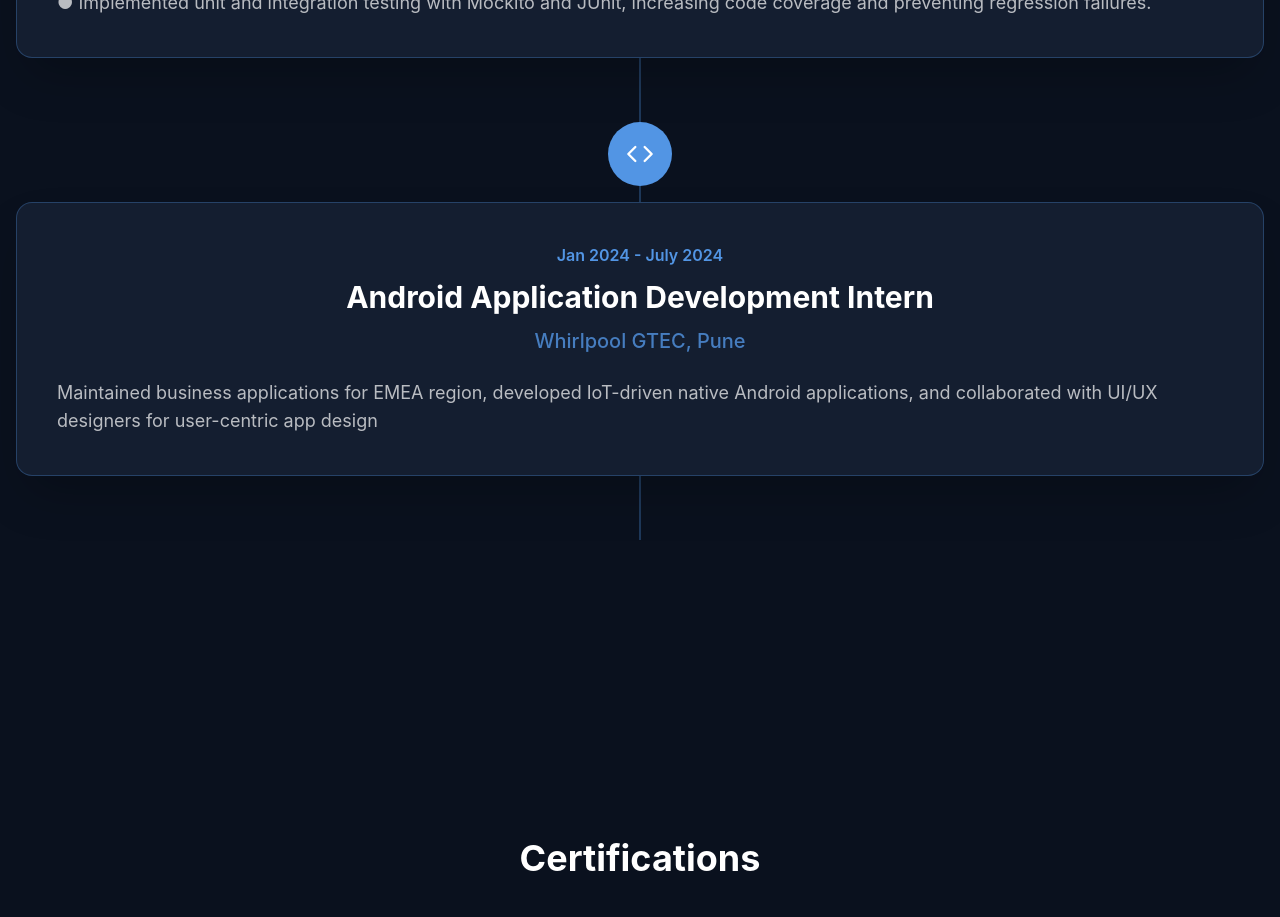
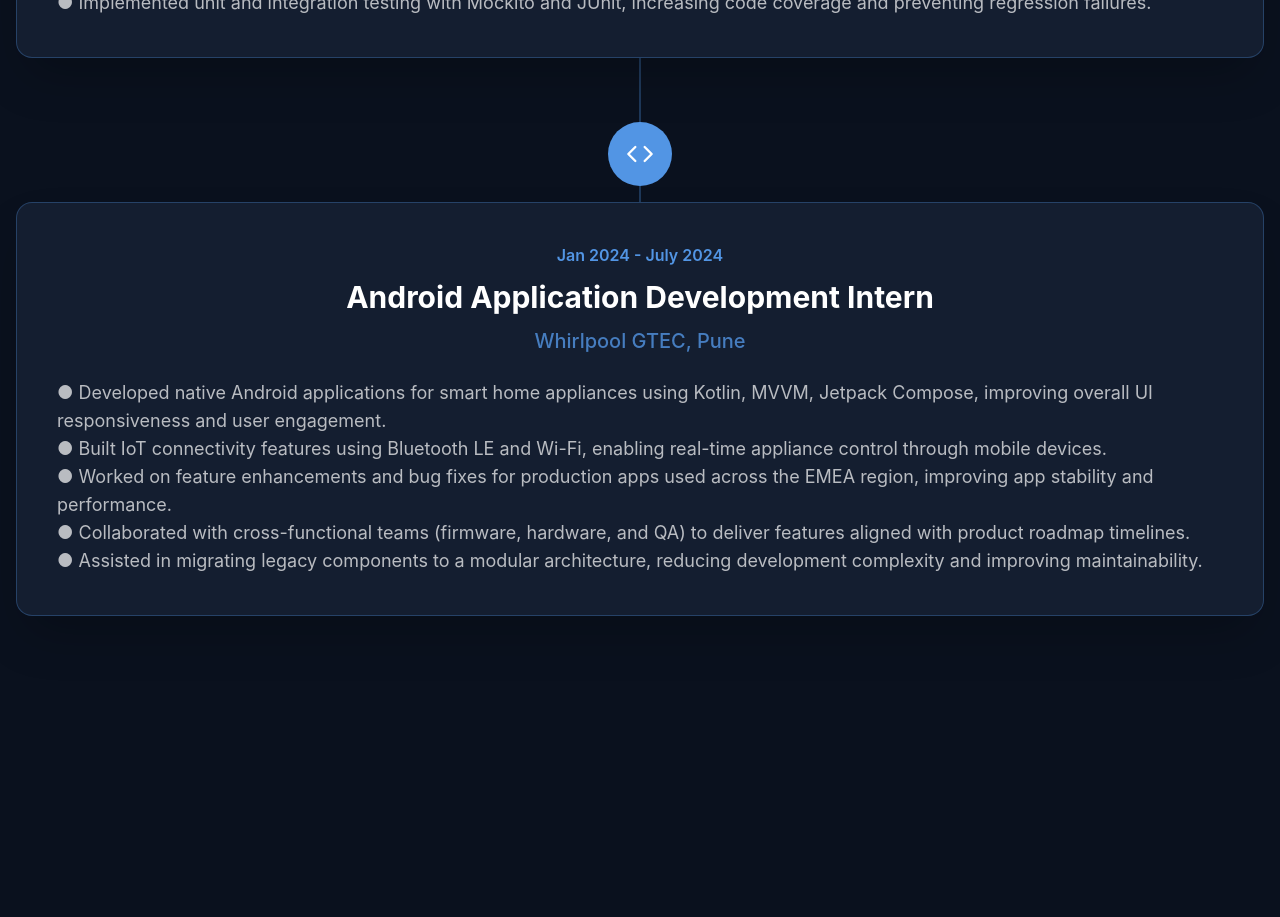
Before and after one commit to snehayadnik/Portfolio-Website, a React (Vite) app: page / in a window 1280 px wide. Shown: the part 3060-3977 px from the top of the page. Built offline with nearby package versions, Linux system fonts and the light colour scheme.

Commit message:
removed extra line after internship card

```diff
--- a/src/components/Experience.tsx
+++ b/src/components/Experience.tsx
@@ -16,7 +16,7 @@
     organization: "Whirlpool GTEC, Pune",
     period: "Jan 2024 - July 2024",
     description:
-      "Maintained business applications for EMEA region, developed IoT-driven native Android applications, and collaborated with UI/UX designers for user-centric app design",
+      "● Developed native Android applications for smart home appliances using Kotlin, MVVM, Jetpack Compose, improving overall UI responsiveness and user engagement.\n● Built IoT connectivity features using Bluetooth LE and Wi-Fi, enabling real-time appliance control through mobile devices.\n● Worked on feature enhancements and bug fixes for production apps used across the EMEA region, improving app stability and performance.\n● Collaborated with cross-functional teams (firmware, hardware, and QA) to deliver features aligned with product roadmap timelines.\n● Assisted in migrating legacy components to a modular architecture, reducing development complexity and improving maintainability.",
   },
 ];
 
@@ -61,9 +61,13 @@
         </h2>
 
         <div className="relative flex flex-col items-center">
+          {/* Timeline line that stops before last card */}
           <div
-            className="absolute left-1/2 transform -translate-x-1/2 top-0 bottom-0 w-0.5"
-            style={{ backgroundColor: "rgba(82, 149, 228, 0.3)" }}
+            className="absolute left-1/2 transform -translate-x-1/2 top-0 w-0.5"
+            style={{
+              backgroundColor: "rgba(82, 149, 228, 0.3)",
+              height: "calc(100% - 6rem)", // reduces length to stop below the last circle
+            }}
           />
 
           {experienceItems.map((item, index) => {
@@ -74,8 +78,11 @@
               <div
                 key={index}
                 ref={(el) => (itemRefs.current[index] = el)}
-                className="relative mb-16 w-full"
+                className={`relative ${
+                  index === experienceItems.length - 1 ? "mb-0" : "mb-16"
+                } w-full`}
               >
+                {/* Circle Icon */}
                 <div
                   className="absolute left-1/2 transform -translate-x-1/2 top-0 w-16 h-16 rounded-full flex items-center justify-center text-white transition-all duration-700 z-10"
                   style={{
@@ -87,13 +94,16 @@
                   <Icon size={28} />
                 </div>
 
+                {/* Card */}
                 <div
                   className="rounded-2xl shadow-2xl p-8 md:p-10 transform transition-all duration-700 hover:shadow-blue-500/10 hover:scale-[1.02] text-center mt-20"
                   style={{
                     backgroundColor: "rgba(20, 30, 48, 1)",
                     border: "1px solid rgba(82, 149, 228, 0.3)",
                     opacity: isVisible ? 1 : 0,
-                    transform: isVisible ? "translateY(0)" : "translateY(40px)",
+                    transform: isVisible
+                      ? "translateY(0)"
+                      : "translateY(40px)",
                     transitionDelay: `${index * 150}ms`,
                   }}
                 >
```
